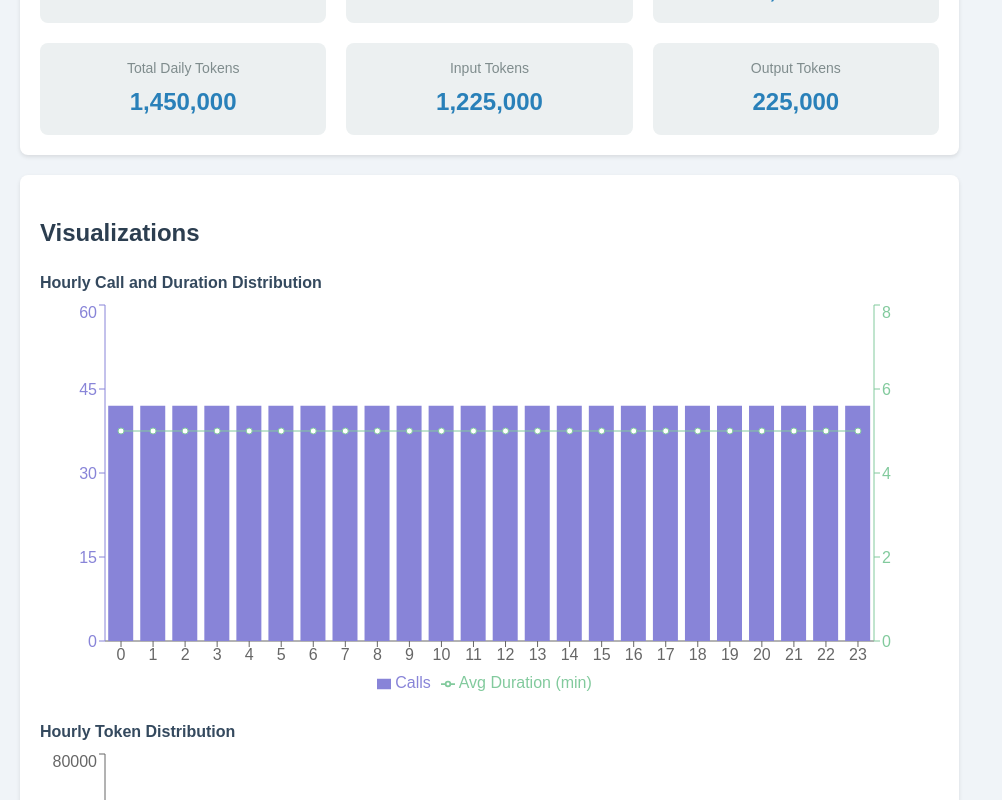
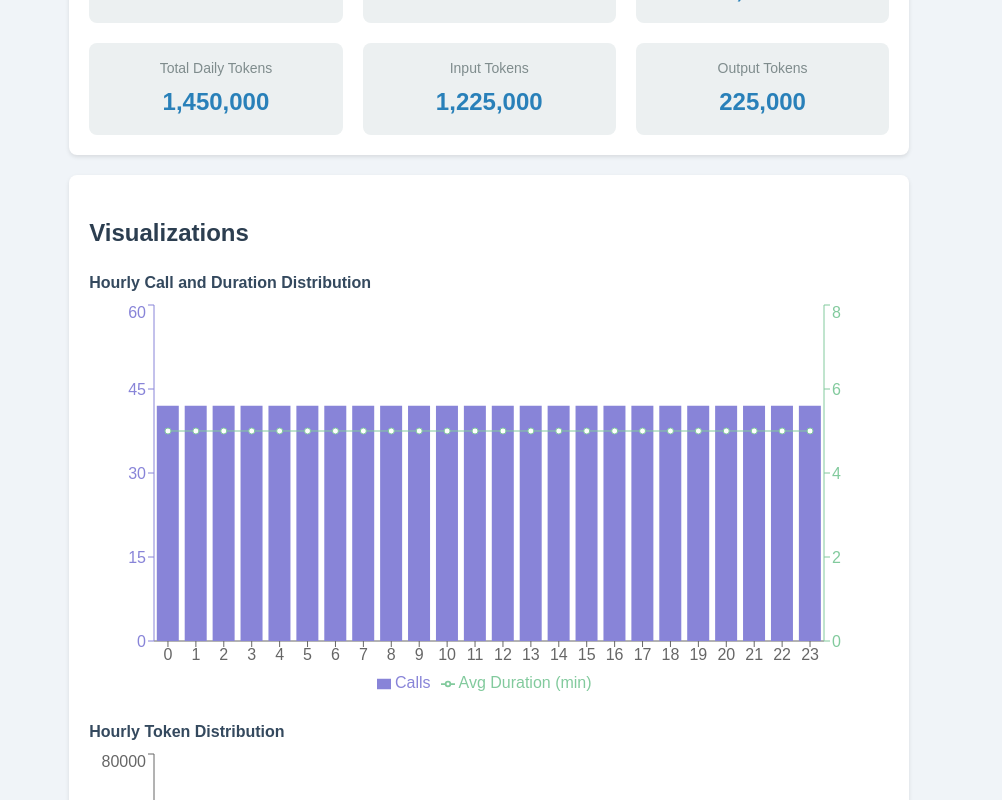
Before and after one commit to setuc/call-center-sizing, a React (Vite) app: page / in a window 1280 px wide. Shown: the part 1268-2068 px from the top of the page, without its empty margins (0-1002 px from the left). Built offline with nearby package versions, Linux system fonts and the light colour scheme; the HTML template or start-up script is replaced by a standard one.

Commit message:
UI Changed

```diff
--- a/src/App.jsx
+++ b/src/App.jsx
@@ -17,7 +17,7 @@ const GlobalStyle = createGlobalStyle`
 /* Styled Components */
 const AppContainer = styled.div`
   font-family: Arial, sans-serif;
-  max-width: 1200px;
+  max-width: 1500px;
   margin: 0 auto;
   padding: 20px;
   background-color: #f0f4f8;
@@ -25,6 +25,7 @@ const AppContainer = styled.div`
   min-height: 100vh;
   display: flex;
   flex-direction: column;
+  align-items: center;
 `;
 
 const Card = styled.div`
@@ -33,6 +34,8 @@ const Card = styled.div`
   padding: 20px;
   margin-bottom: 20px;
   box-shadow: 0 2px 4px rgba(0,0,0,0.1);
+  max-width: 800px;
+  width: 100%;
 `;
 
 const CardTitle = styled.h2`
```
